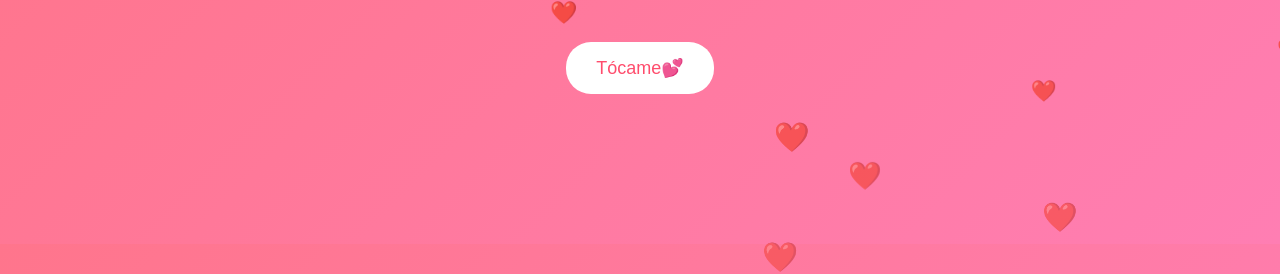
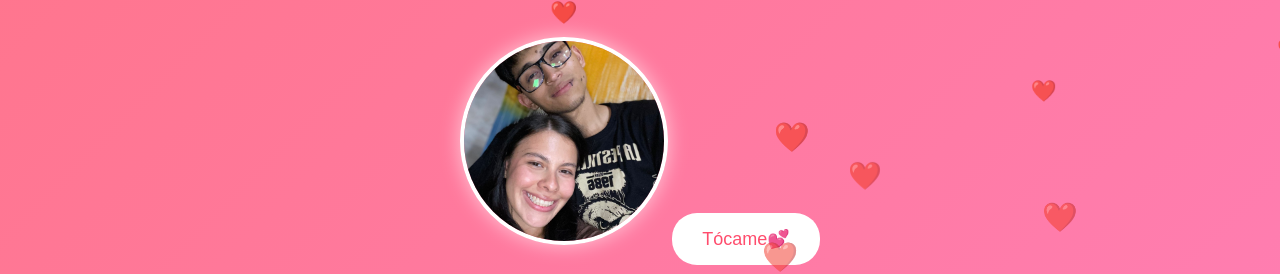
Before and after one commit to danielitostv-rgb/aniversario, a plain HTML site: page index.html in a window 1280 px wide. Shown: the part 114-388 px from the top of the page. Drawn offline with Linux system fonts and the light colour scheme.

Commit message:
Add photo and enhance styles in index.html
Added a photo and updated styles for better presentation.

```diff
--- a/index.html
+++ b/index.html
@@ -66,13 +66,22 @@ button:hover {
         opacity: 0;
     }
 }
+.foto {
+    width: 200px;
+    height: 200px;
+    object-fit: cover;
+    border-radius: 50%;
+    margin-top: 20px;
+    border: 4px solid white;
+    box-shadow: 0 0 20px rgba(255,255,255,0.6);
+}
 </style>
 </head>
 
 <body>
 
 <h1>Feliz Año Mi Valen Hermosa ❤️</h1>
-
+<img src="nosotros.jpg" alt="Nosotros" class="foto">
 <button onclick="mostrarMensaje()">Tócame💕</button>
 
 <p id="mensaje"></p>
```
